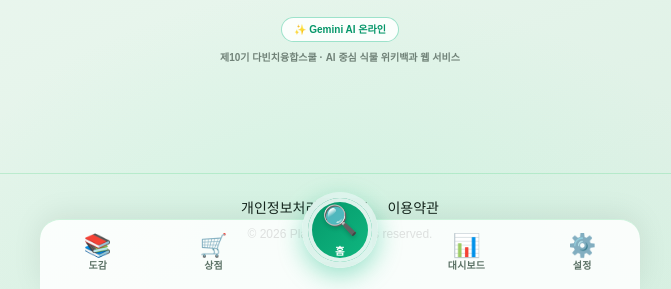
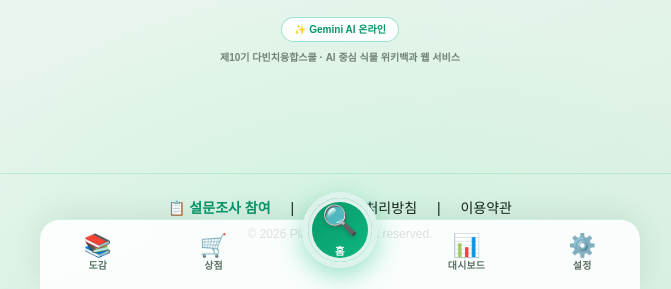
Before and after one commit to aawle1294-git/plant-wiki, a FastAPI app: page / in a window 1280 px wide. Shown: the part 511-800 px from the top of the page, without its empty margins (300-971 px from the left). Run offline with FastAPI, Linux system fonts and the light colour scheme; some libraries are stand-ins or nearby versions; some web fonts are replaced.

Commit message:
feat(survey): Connect official Google Form survey link to app UI

```diff
--- a/templates/index.html
+++ b/templates/index.html
@@ -901,7 +901,23 @@
                                 📋 사용자 설문조사 — <span class="font-extrabold italic"
                                     style="background: linear-gradient(135deg, #059669, #2dd4bf); -webkit-background-clip: text; background-clip: text; color: transparent;">Plant!p vs 일반 검색, 솔직한 한마디!</span>
                             </p>
-                            <p class="text-xs mt-1" style="color: var(--muted)">여러분의 소중한 의견이 Plant!p를 더 좋게 만들어요. 약 1분이면 충분해요! 🌿</p>
+                            <p class="text-xs mt-1" style="color: var(--muted)">여러분의 소중한 의견이 Plant!p를 더 좋게 만들어요. 약 2분이면 충분해요! 🌿</p>
+                            <!-- 구글 폼 바로가기 카드 배너 -->
+                            <div class="mt-3 p-4 rounded-2xl flex items-center justify-between gap-3 shadow-sm" style="background: var(--tile-emerald-bg, rgba(5,150,105,0.08)); border: 1px solid var(--tile-emerald-bd, rgba(5,150,105,0.25));">
+                                <div>
+                                    <p class="text-sm font-bold flex items-center gap-1.5" style="color: var(--text)">
+                                        <span>📝</span><span>공식 구글 폼 설문조사</span>
+                                        <span class="text-[10px] px-2 py-0.5 rounded-full font-semibold text-white" style="background: #10b981;">추천</span>
+                                    </p>
+                                    <p class="text-xs mt-1" style="color: var(--muted)">위키백과 / 일반 AI 대비 차별점 및 피드백을 전달해 주세요!</p>
+                                </div>
+                                <a href="https://forms.gle/dFwphnR5MTwhUrwP9" target="_blank" rel="noopener noreferrer"
+                                   class="px-4 py-2.5 rounded-xl text-xs font-bold text-white shadow-md flex items-center gap-1.5 shrink-0 transition-transform hover:scale-105 active:scale-95"
+                                   style="background: linear-gradient(135deg, #059669, #0284c7);">
+                                    <span>설문 참여</span>
+                                    <span aria-hidden="true">↗</span>
+                                </a>
+                            </div>
                             <div id="survey-inline-content" class="mt-4">
                                 <!-- 설문 폼 (인라인) -->
                                 <div id="survey-inline-form">
@@ -989,6 +1005,12 @@
         </div>
         <!-- 바디 -->
         <div style="padding:16px 20px 20px;" id="survey-popup-body">
+            <!-- 구글 폼 다이렉트 버튼 -->
+            <a href="https://forms.gle/dFwphnR5MTwhUrwP9" target="_blank" rel="noopener noreferrer"
+               class="w-full py-2.5 px-3 rounded-xl text-xs font-bold text-center flex items-center justify-center gap-1.5 mb-3.5 transition-transform hover:scale-[1.01]"
+               style="background: rgba(5,150,105,0.1); border: 1px dashed rgba(5,150,105,0.35); color: #059669;">
+                <span>📝 구글 폼에서 상세 설문 참여하기 (새 창 ↗)</span>
+            </a>
             <div id="survey-popup-form">
                 <!-- Q1 -->
                 <div class="survey-q-block">
@@ -1226,6 +1248,8 @@
     <!-- ===================== Footer ===================== -->
     <footer class="text-center py-6 mt-10 border-t border-gray-100" style="border-color: var(--card-border);">
         <div class="space-x-4 text-sm text-gray-500" style="color: var(--text-muted);">
+            <a href="https://forms.gle/dFwphnR5MTwhUrwP9" target="_blank" rel="noopener noreferrer" class="hover:underline font-bold text-emerald-600 dark:text-emerald-400">📋 설문조사 참여</a>
+            <span>|</span>
             <a href="/privacy" class="hover:underline">개인정보처리방침</a>
             <span>|</span>
             <a href="/terms" class="hover:underline">이용약관</a>
```
